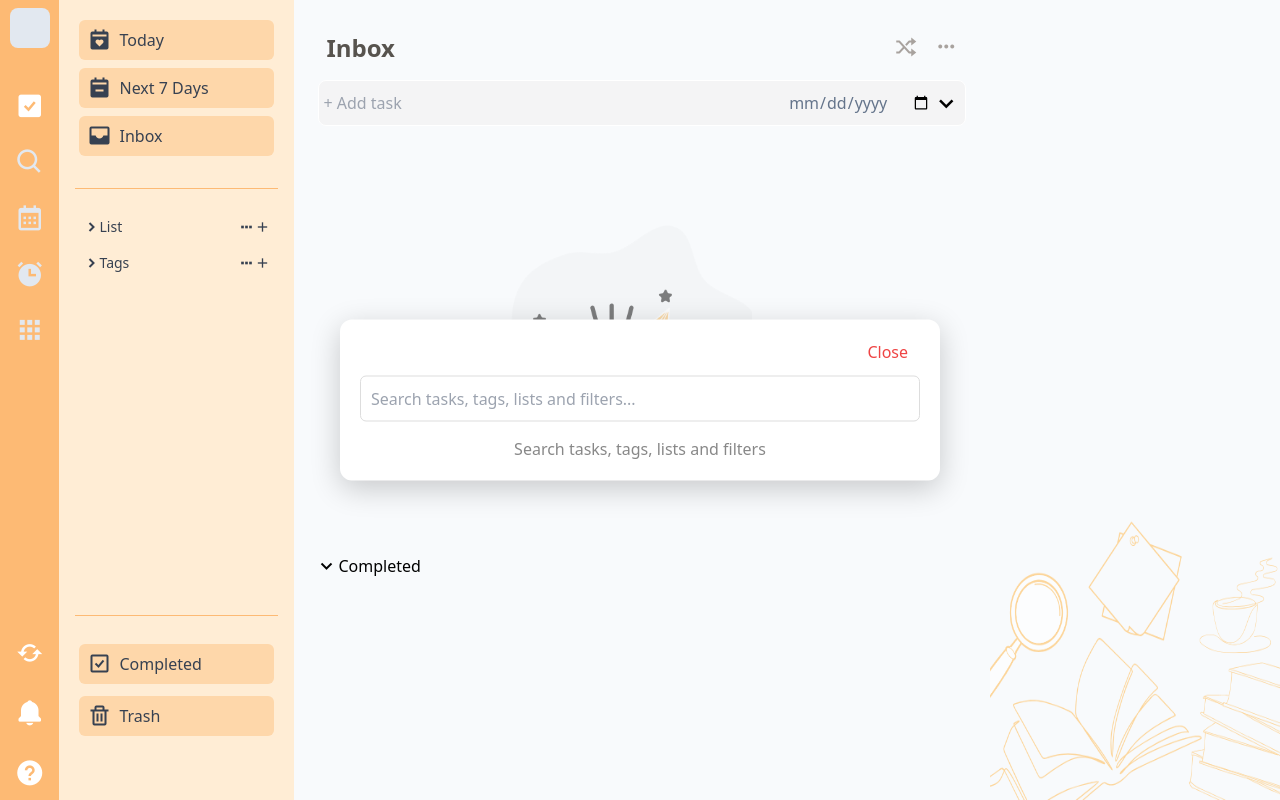
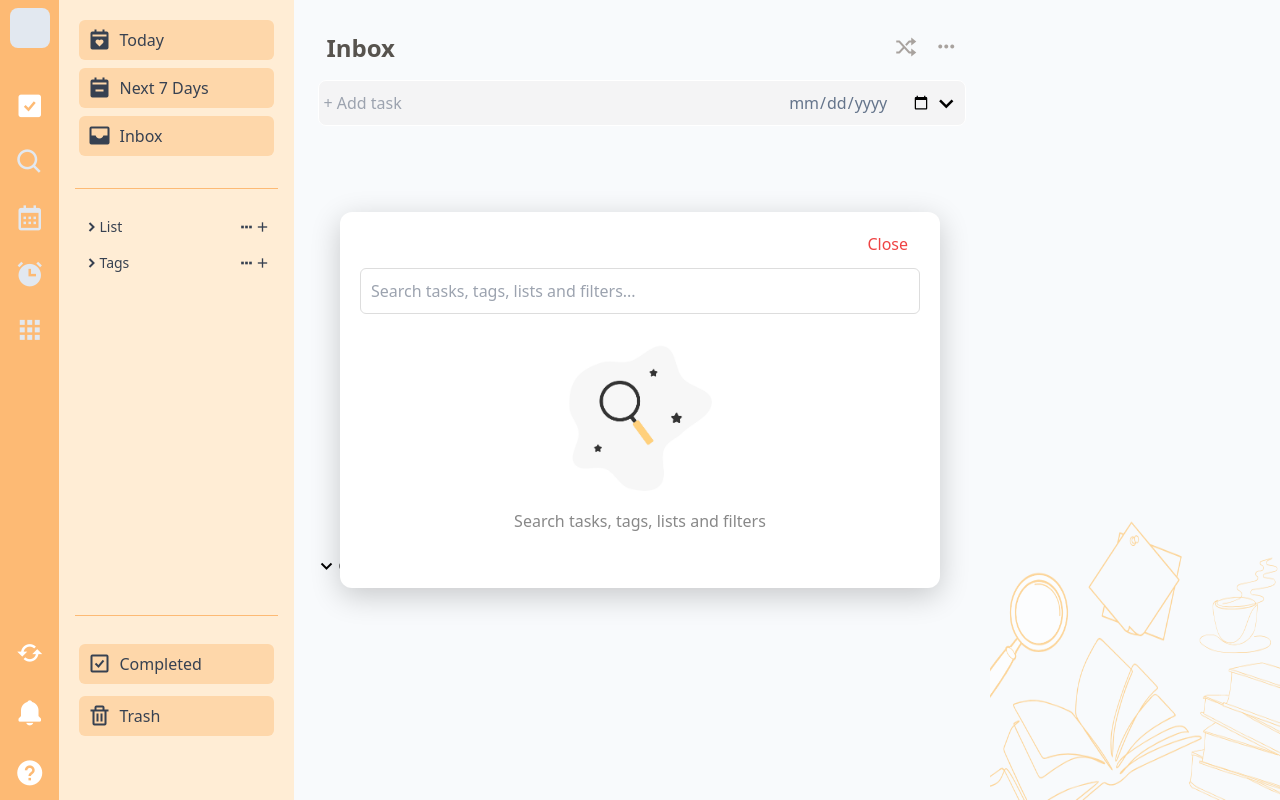
Before and after one commit to kirin58/TO_DO_LIST, a Vue app: page /Inbox in a window 1280 px wide. Both pictures are taken after a click on the button 29 px from the left and 162 px from the top of the page. Built offline with nearby package versions, Linux system fonts and the light colour scheme.

Commit message:
Update Search.vue

```diff
--- a/src/views/Search.vue
+++ b/src/views/Search.vue
@@ -7,8 +7,15 @@
         placeholder="Search tasks, tags, lists and filters..."
         v-model="query"
     />
-
-    <p style="margin-top:15px; text-align:center; color:#888;">
+     <div class="flex items-center justify-center h-1/2">
+            <div class="SearchImg">
+              <img
+                src="/public/1 .png"
+                class="w-full h-full object-contain opacity-80"
+                >
+            </div>
+      </div>
+    <p style="margin-top:15px; text-align:center; color:#888;margin-bottom: 35px;">
         Search tasks, tags, lists and filters
     </p>
   </div>
@@ -47,4 +54,9 @@ function closeSearch() {
   font-size: 20px;
   color: #888;
 }
+.SearchImg{
+    width: 150px;
+    height: 150px;
+    margin-top: 30px;
+}
 </style>
```
